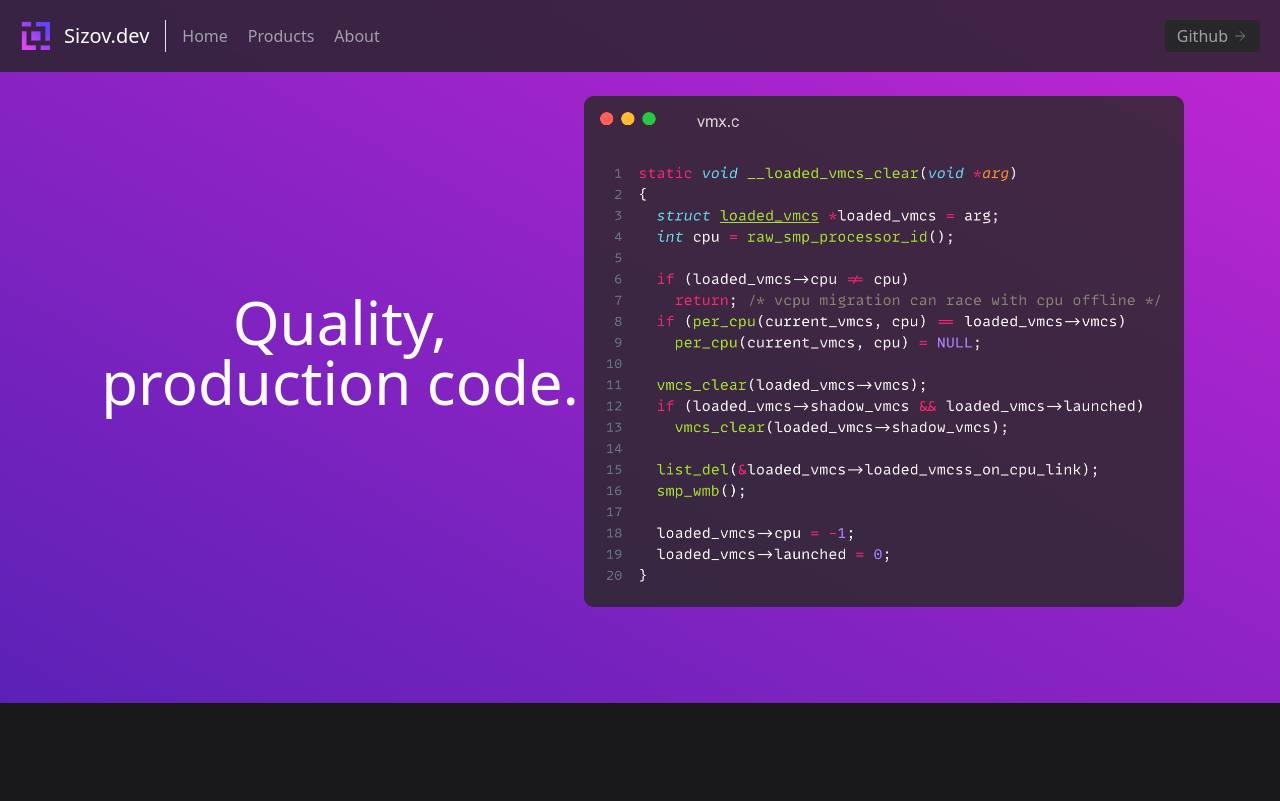
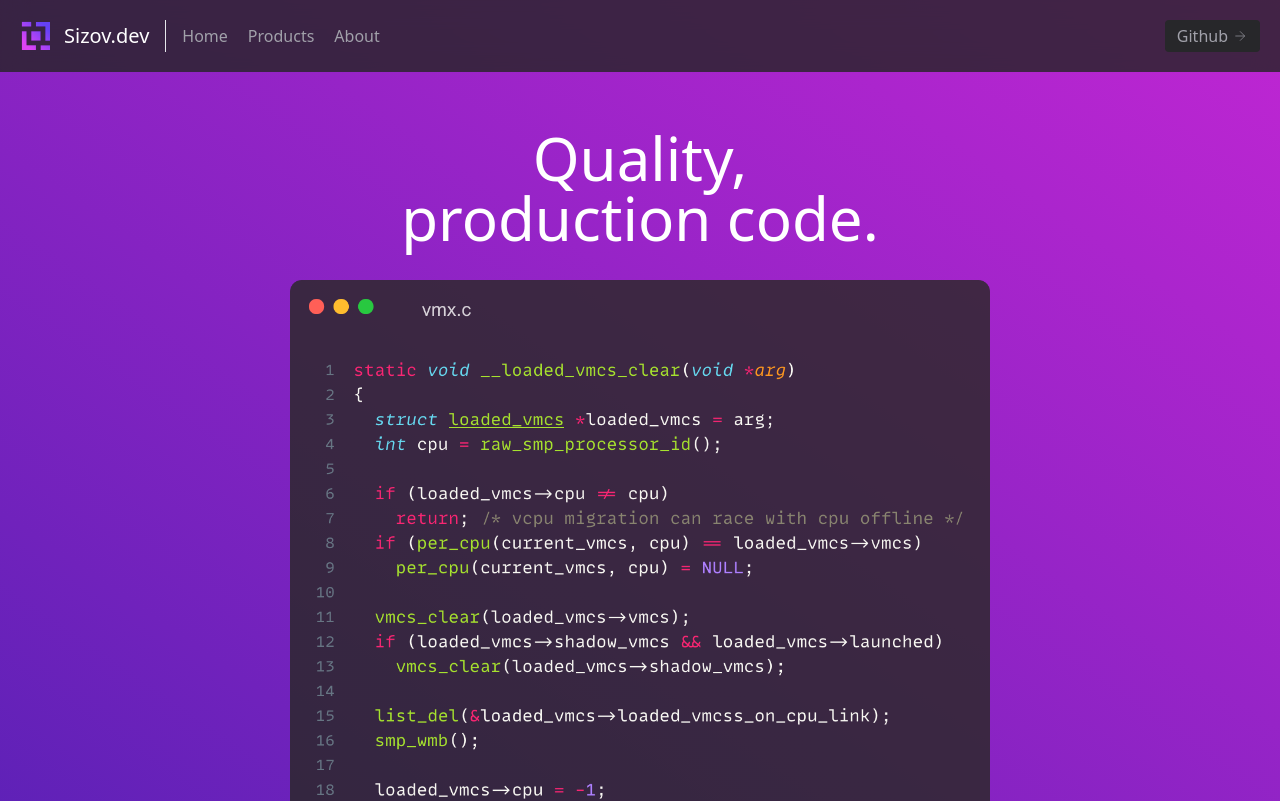
Before and after one commit to AKSizov/sizov.dev, a Next.js app: page / in a window 1280 px wide. Shown: the top 801 px of the page. Built offline with nearby package versions, Linux system fonts and the light colour scheme.

Commit message:
fix: first section

```diff
--- a/pages/index.tsx
+++ b/pages/index.tsx
@@ -2,6 +2,7 @@ import Head from 'next/head'
 import Image from 'next/image'
 import { Inter } from '@next/font/google'
 import se3 from '../public/icon.svg'
+import code from '../public/code.png'
 
 const inter = Inter({ subsets: ['latin'] })
 
@@ -15,7 +16,7 @@ export default function Home() {
         <link rel="icon" href="/favicon.ico" />
       </Head>
       <main className="bg-zinc-900 min-h-screen text-white">
-        <header className="text-zinc-400 body-font fixed w-100 right-0 left-0 bg-[#242424cc] !backdrop-blur-md px">
+        <header className="text-zinc-400 body-font fixed w-100 right-0 left-0 bg-[#242424cc] !backdrop-blur-md px z-10">
           <div className="flex flex-wrap p-5 flex-row items-center w-100">
             <a className="flex title-font font-medium items-center text-white mb-0">
               <Image src={se3} alt="Sizov.dev logo" width={32} height={32} />
@@ -35,14 +36,17 @@ export default function Home() {
           </div>
         </header>
 
-        <section className="flex flex-row w-100 p-24 bg-gradient-to-tr from-violet-800 to-fuchsia-600">
-          <h1 className="my-auto text-6xl basis-2/3 mx-auto text-center">Quality, production code.</h1>
+        <section
+          className="w-100 relative flex flex-row px-24 pt-24 flex-wrap z-[1]">
+          <div className='absolute left-0 right-0 top-0 bottom-0 bg-gradient-to-tr from-violet-800 to-fuchsia-600 box z-[0]'></div>
+          <h1 className="my-auto text-6xl mx-auto p-8 text-center z-[1]">Quality, <br /> production code.</h1>
           <Image
-            className="basis-1/3"
+            className="z-[1] mx-auto"
             alt="hero"
-            src="/code.png"
-            width={600}
-            height={600} />
+            src={code}
+            width='700'
+            height='501'
+            priority />
         </section>
 
         <footer className="text-zinc-400 bg-zinc-900 body-font">
--- a/styles/globals.css
+++ b/styles/globals.css
@@ -17,3 +17,7 @@ body {
 a {
   color: inherit;
 }
+
+.box {
+  clip-path: polygon(0 0,100% 0,100% calc(100% - 50px),0 100%);
+}
```
